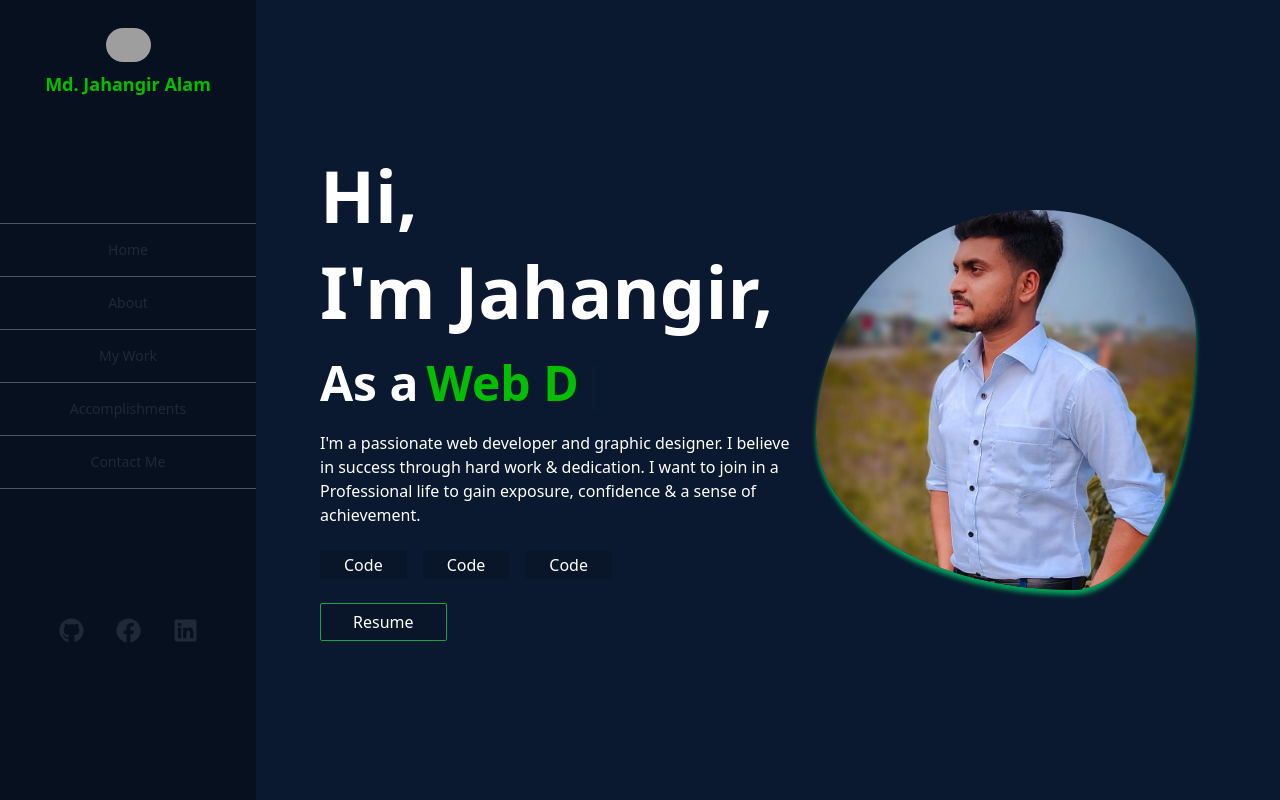
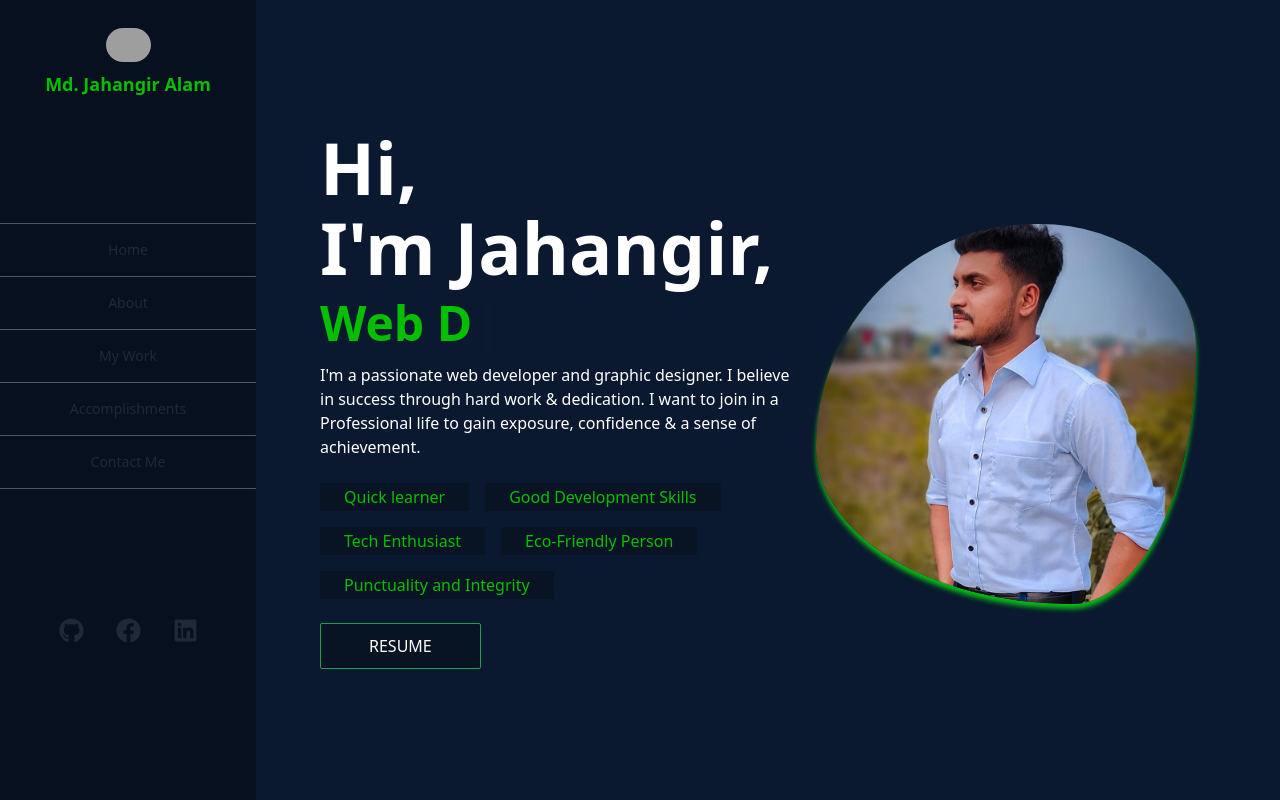
Before and after one commit to Jahangir506/md.jahangir.alam_portfolio, a Next.js app: page / in a window 1280 px wide. Built offline with nearby package versions, Linux system fonts and the light colour scheme; grey boxes are pictures that could not be loaded.

Commit message:
home page banner Intro section desgin required

```diff
--- a/src/app/globals.css
+++ b/src/app/globals.css
@@ -15,7 +15,7 @@
   background-size: cover;
   background-position: center center;
   margin: 20px;
-  box-shadow: 0 5px 5px rgba(1, 186, 100, 0.846);
+  box-shadow: 0 5px 5px rgba(8, 217, 15, 0.846);
   animation: animate 5s ease-in-out infinite;
   transition: all 1s ease-in-out;
 }
@@ -38,7 +38,7 @@
     background-size: cover;
     background-position: center center;
     margin: 20px;
-    box-shadow: 0 5px 5px rgba(1, 186, 100, 0.846);
+    box-shadow: 0 5px 5px rgba(8, 217, 15, 0.846);
     animation: animate 5s ease-in-out infinite;
     transition: all 1s ease-in-out;
   }
--- a/src/app/page.js
+++ b/src/app/page.js
@@ -1,43 +1,60 @@
-import TypeWriter from "@/components/TypeWriter";
+import TypeWriterText from "@/components/TypeWriterText";
 import Link from "next/link";
 
 export default function Home() {
   return (
     <>
-      <div className="flex justify-between items-center">
-        <div className="flex-1 space-y-6">
-          <h1 className="text-7xl font-bold">Hi,</h1>
-          <h1 className="text-7xl mt-2 font-bold">I&apos;m Jahangir,</h1>
-          <span className="flex items-center">
-           <h1 className="text-5xl mt-2 font-bold"> As a</h1>
-            <h1 className="text-5xl mt-2 text-[#04bf00] font-bold ml-2">
-              <TypeWriter />
+      <div className="flex md:max-w-full flex-col-reverse md:flex-row justify-between items-center">
+        <div className="w-3/5 text-center md:text-start">
+          <h1 className="text-3xl mt-4 md:mt-0 md:text-7xl font-bold">Hi,</h1>
+          <h1 className="text-3xl md:text-7xl mt-0 md:mt-2 font-bold">
+            I&apos;m Jahangir,
           </h1>
-          </span>
-          <p className="mt-4">
-            I&apos;m a passionate web developer and graphic designer. I believe
-            in success through hard work & dedication. I want to join in a
-            Professional life to gain exposure, confidence & a sense of
+          <div className="flex items-center justify-center md:justify-normal mt-2">
+            <h1 className="text-3xl md:text-5xl mt-0 md:mt-2 text-[#04bf00] font-bold">
+              <TypeWriterText />
+            </h1>
+          </div>
+          <div className="space-y-4 md:space-y-6 mt-2 md:mt-4">
+            <p className="w-full max-w-72 md:max-w-full">
+              I&apos;m a passionate web developer and graphic designer. I
+              believe in success through hard work & dedication. I want to join
+              in a Professional life to gain exposure, confidence & a sense of
               achievement.
             </p>
             <div className="flex flex-wrap gap-4">
-            <button className="bg-black/15 px-6 py-0.5">Code</button>
-            <button className="bg-black/15 px-6 py-0.5">Code</button>
-            <button className="bg-black/15 px-6 py-0.5">Code</button>
+              <button className="bg-black/25 hover:text-white text-[#04bf00] px-6 py-0.5">
+                Quick learner
+              </button>
+              <button className="bg-black/25 hover:text-white text-[#04bf00] px-6 py-0.5">
+                Good Development Skills
+              </button>
+              <button className="bg-black/25 hover:text-white text-[#04bf00] px-6 py-0.5">
+                Tech Enthusiast
+              </button>
+              <button className="bg-black/25 hover:text-white text-[#04bf00] px-6 py-0.5">
+                Eco-Friendly Person
+              </button>
+              <button className="bg-black/25 hover:text-white text-[#04bf00] px-6 py-0.5">
+                Punctuality and Integrity
+              </button>
             </div>
-          <div className="">
+            <div>
               <Link
                 href="https://drive.google.com/file/d/1u2bIWCS4HM0MruDqno7cdWbLD9obFvZY/view?usp=drive_link"
                 target="_blank"
                 download
               >
-              <button className="bg-black/15 glow border border-green-600 px-8 py-1.5 rounded-sm">
+                <button className="bg-black/25 hover:text-white uppercase glow border border-green-600 px-12 py-2.5 rounded-sm">
                   Resume
                 </button>
               </Link>
             </div>
           </div>
-        <div className="blob hover:translate-y-6 w-1/2"></div>
+        </div>
+        <div className="w-full md:w-1/2 mt-7 flex items-center justify-center md:order-last">
+          <div className="blob hover:translate-y-6 w-full"></div>
+        </div>
       </div>
     </>
   );
--- a/src/components/SmallDeviceNav.jsx
+++ b/src/components/SmallDeviceNav.jsx
@@ -4,7 +4,7 @@ import { MdMenu } from "react-icons/md";
 const SmallDeviceNav = () => {
   return (
     <>
-      <div className="bg-green-700 flex justify-between w-full p-4">
+      <div className="bg-[#058a03] flex justify-between w-full p-4">
         <div className="flex items-center justify-center gap-3">
           <Image
             width={45}
@@ -18,7 +18,7 @@ const SmallDeviceNav = () => {
             htmlFor="my-drawer-2"
             className="btn bg-transparent border-transparent drawer-button lg:hidden"
           >
-            <MdMenu size={30}/>
+            <MdMenu size={30} className="text-white opacity-90"/>
           </label>
       </div>
     </>
--- a/src/components/TypeWriter.jsx
+++ b/src/components/TypeWriterText.jsx
@@ -2,7 +2,7 @@
 
 import { Cursor, useTypewriter } from "react-simple-typewriter";
 
-const TypeWriter = () => {
+const TypeWriterText = () => {
 
     const [typewriter] = useTypewriter({
         words: ["Front-end Developer.", "Web Developer."],
@@ -18,4 +18,4 @@ const TypeWriter = () => {
             <Cursor cursorColor="#22c55e"></Cursor>
         </>
     )}
-export default TypeWriter;
+export default TypeWriterText;
```
Lines whose indentation alone changed are shown as unchanged.
